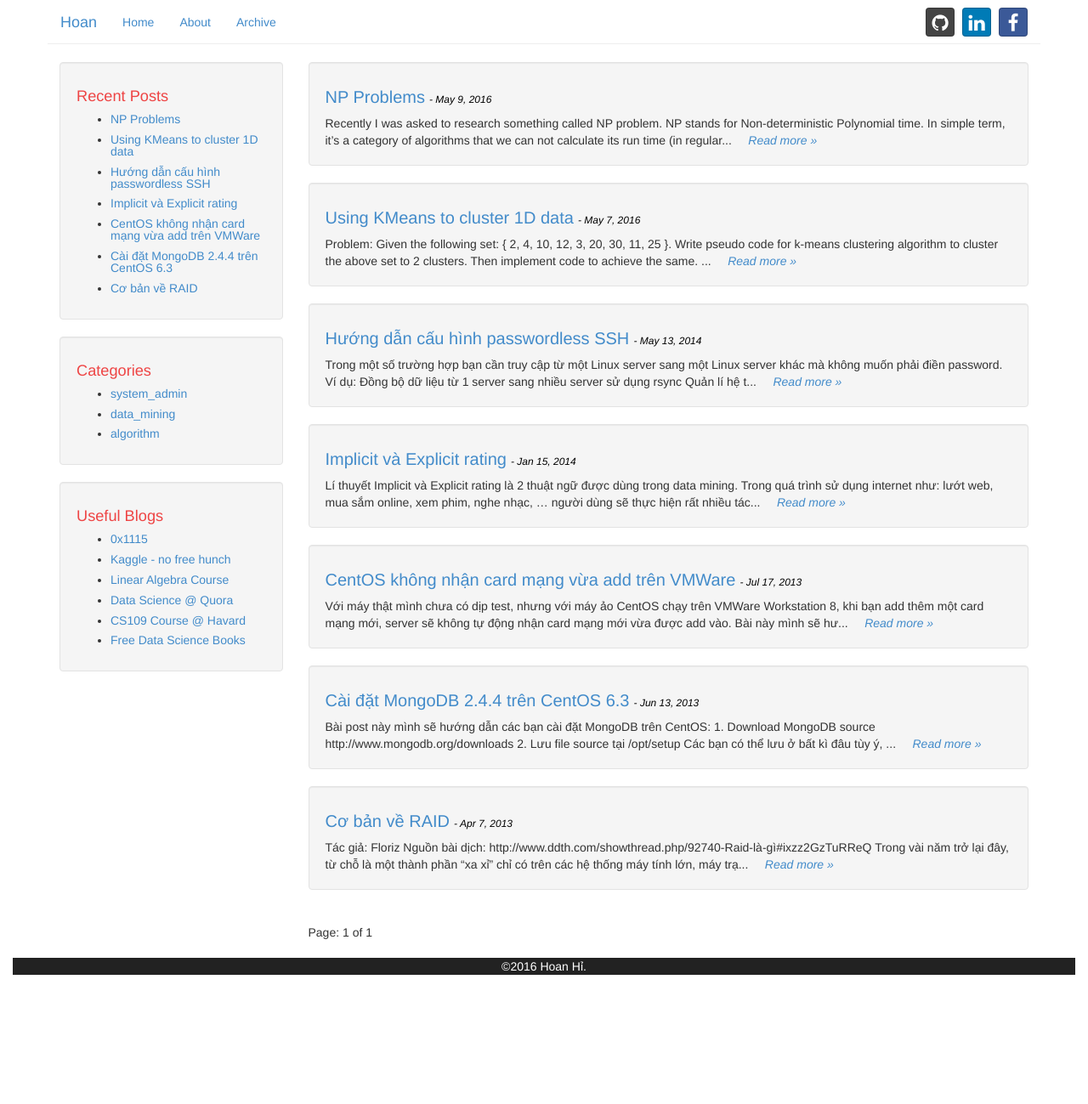
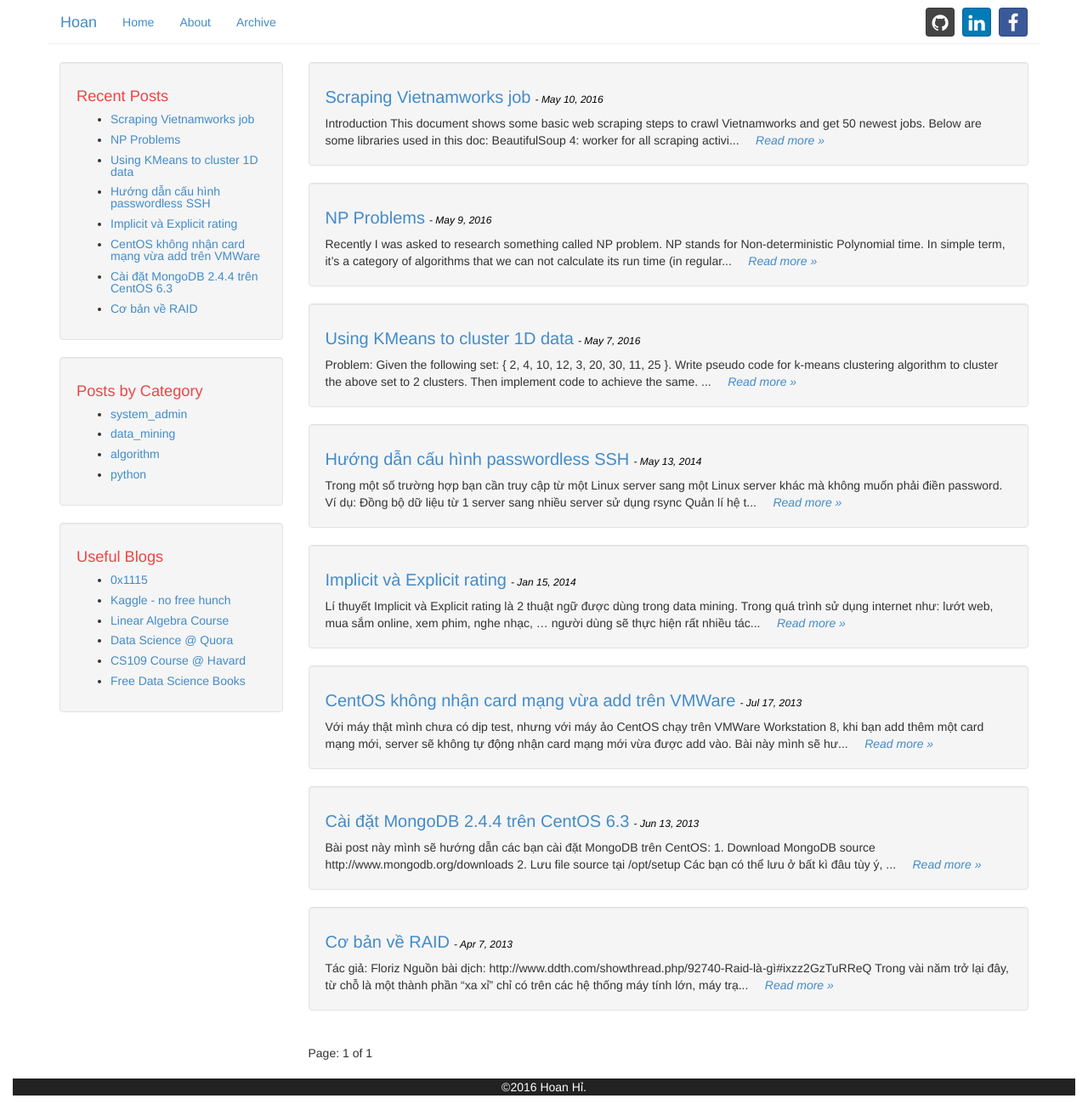
Before and after one commit to hoanvu/hoanvu.github.io, a Jekyll site: the page built from index.html, in a window 1280 px wide. Shown: the whole page at 85% size. Built offline with Jekyll 4.4.1, drawn with Linux system fonts in a browser that asks for light colours; the list of posts is cut into pages by our own code; before the commit the page ends 1157 px from its top, so only the background shows below that; some of the changed lines change nothing that is shown.

Commit message:
add new post scraping-vietnamworks-jobs

````diff
--- a/_includes/sidebar.html
+++ b/_includes/sidebar.html
@@ -12,7 +12,7 @@
 </div>
 
 <div class="sidebar well">
-    <h1>Categories</h1>
+    <h1>Posts by Category</h1>
     <ul>
         {% for cat in site.categories %}
             <li>
--- /dev/null
+++ b/_posts/2016-05-10-scraping-jobs-from-vietnamworks.md
@@ -0,0 +1,179 @@
+---
+layout: post
+title: "Scraping Vietnamworks job"
+date: 2016-05-10 17:20:20 +0700
+categories: data_mining python
+tags: data_mining scraping python
+---
+<br>
+
+#### Introduction
+
+This document shows some basic web scraping steps to crawl Vietnamworks and **get 50 newest jobs**.
+
+Below are some libraries used in this doc:
+
++ **BeautifulSoup 4**: worker for all scraping activities
++ **requests**: very powerful library, but main usage in this doc will be send GET requests to some websites
++ **pandas**: very popular data wrangling library
++ **matplotlib**: a popular Python library for plotting 2D data
++ **seaborn**: a Python library for statiscal visualization
+
+**Note**: I wrote these code in IPython Notebook, so some commands might not work for you if you are working in some text editors, especially for displaying graphs and tables. For the best, please use IPython Notebook to work with this tutorial.
+<br><br>
+
+#### Installing requirements
+
+Install necessary libraries:
+
+```
+pip install beautifulsoup4
+pip install requests
+pip install pandas
+pip install seaborn
+pip install matplotlib
+```
+
+Import:
+
+```python
+import requests
+import pandas as pd
+import seaborn as sns
+import matplotlib.pyplot as plt
+
+from bs4 import BeautifulSoup
+
+%pylab inline
+```
+
+Go to Vietnamworks.com, choose any job category, this document will choose IT-Software and configure so that Vietnamworks display 50 jobs per page.
+<br><br>
+
+#### Crawling and Scraping
+
+Store the Vietnamworks URL to crawl in variable `url`:
+
+```python
+url = 'http://www.vietnamworks.com/it-software-jobs-i35-en'
+```
+
+Store the page's DOM in BeautifulSoup:
+
+```python
+soup = BeautifulSoup(req.content, 'html.parser')
+```
+
+To see what `soup` looks like:
+
+```python
+soup
+```
+
+Now what we need to do is to find the DOM element that contains all the job posts in this page. After inspecting the code using Developer Tools, we know that these 50 job posts are stored in a table element with classes `table table-hover link-list table-expanded`.
+
+Let's get that element out of the page's DOM using BeautifulSoup, by looking for `table` element with class `link-list`. One class maybe enough to get the desired table from this website, but it will be different for different websites:
+
+```python
+jobs_table = soup.find('table', {'class': 'link-list'})
+```
+
+Let's take a look at this:
+
+```python
+jobs_table
+```
+
+Through the look of it at first, I think we already got what we are looking for. Now, get all job posts in this table, using BeautifulSoup `find_all()` method.
+
+The result will be a list of all job posts, each job will be stored in a tr element, a table row:
+
+```python
+tr_tags = jobs_table.find_all('tr', {'class': 'job-post'})
+```
+
+How many job posts are there?
+
+```python
+len(tr_tags)
+```
+
+The output will show exactly `50`, just as we expected. So we are going in the right direction!
+
+Now, it's time to scrape detail information for each job. We will extract the following:
+
++ Job title
++ Company
++ Location
++ Link
+
+Because there are 50 jobs, so we will store each piece of information in a separate list. So totally 4 lists are created, one for **Job title**, one for **Company** and so on. This is handy because we can use these lists to formulate a Pandas Frame later, which is a very powerful for data management if we want to explore the data further.
+
+First, get the **Job title**:
+
+```python
+job_titles = [title.find('a', {'class': 'job-title'}).contents[0] for title in tr_tags]
+
+# Now take a look at first 3 titles
+job_titles[:5]
+```
+
+Output:
+
+```python
+[u'K\u1ef9 S\u01b0 C\xf4ng Ngh\u1ec7 Th\xf4ng Tin ( V\u0103n Ph\xf2ng Qu\u1ed1c Gia L\xe0ng Tr\u1ebb EM SOS Vi\u1ec7t Nam )',
+ u'Nh\xe2n Vi\xean X\u1eed L\xfd B\u1ea3n V\u1ebd CAD Bi\u1ebft Ti\u1ebfng Nh\u1eadt',
+ u'Nh\xe2n Vi\xean CNTT ( Qu\u1ea3n Tr\u1ecb Ph\u1ea7n M\u1ec1m, Qu\u1ea3n Tr\u1ecb H\u1ea1 T\u1ea7ng )',
+ u'Senior Java Web Developer ($1,000 ~ $1,200)',
+ u'Project Manager \u2013 Microsoft Technology']
+```
+
+It seems good. So what happened?
+
+For each `tr` tag in the `jobs_table`, we find the `a` tag with class `job-title`. This will return the DOM for the job's title along with its hyperlink. Because we know that there will be only one `a` tag with class `job-title`, the `find()` method works fine. Then `contents` variable is used to get the text between open and close `a` tag. This variable will return a list with 1 element, so `[0]` will get the first element out, which is the title itself.
+
+Next we will get the remaining information for each job post and store them in corresponding list. The logic is the same. All we need to do is to inspect the DOM that contains necessary information and use BeautifulSoup to extract it.
+
+```python
+# Get hyperlink to job's detail page
+job_links = [job.find('a', 'job-title').get('href') for job in tr_tags]
+
+# Employer
+job_companies = [job.find('span', 'name').contents[0] for job in tr_tags]
+
+# Job's location
+job_locations = [job.find('p', 'job-info').contents[1].find('span').contents[0] for job in tr_tags]
+```
+
+After getting all required pieces of data, we may proceed to combine them into a data structure that is more useful for further analysis. Pandas DataFrame is the best candidate for this job. To read more about Pandas, please refer to the link at the beginning of this document.
+
+```python
+data = pd.DataFrame({'title': job_titles,
+                    'company': job_companies,
+                    'job_location': job_locations,
+                    'link': job_links})
+
+data.head(5)
+```
+
+Output:
+
+![output for first 5 jobs](https://hoanvu.github.io/images/table1.jpg)
+
+DataFrame helps us to view, transform and visualize data very effectively. For example, you can get the overview of how many jobs out of 50 extracted jobs above are based in Hanoi, Ho Chi Minh, ...
+<br><br>
+
+#### Exploring Data
+To do this, we can use `matplotlib` and `seaborn` with a painless function as below:
+
+```python
+sns.countplot(y=job_locations, data=data)
+```
+
+Output:
+
+![exploring job data](https://hoanvu.github.io/images/eda1.jpg)
+
+So clearly, the vast majority number of jobs are based in Ho Chi Minh city.
+
+Visit `matplotlib` and `seaborn` websites for more.
--- /dev/null
+++ b/category/python/index.html
@@ -0,0 +1,4 @@
+---
+layout: category
+category: python
+---
````
Also changed, not shown: images/posts/eda1.JPG (added), images/posts/table1.JPG (added).
